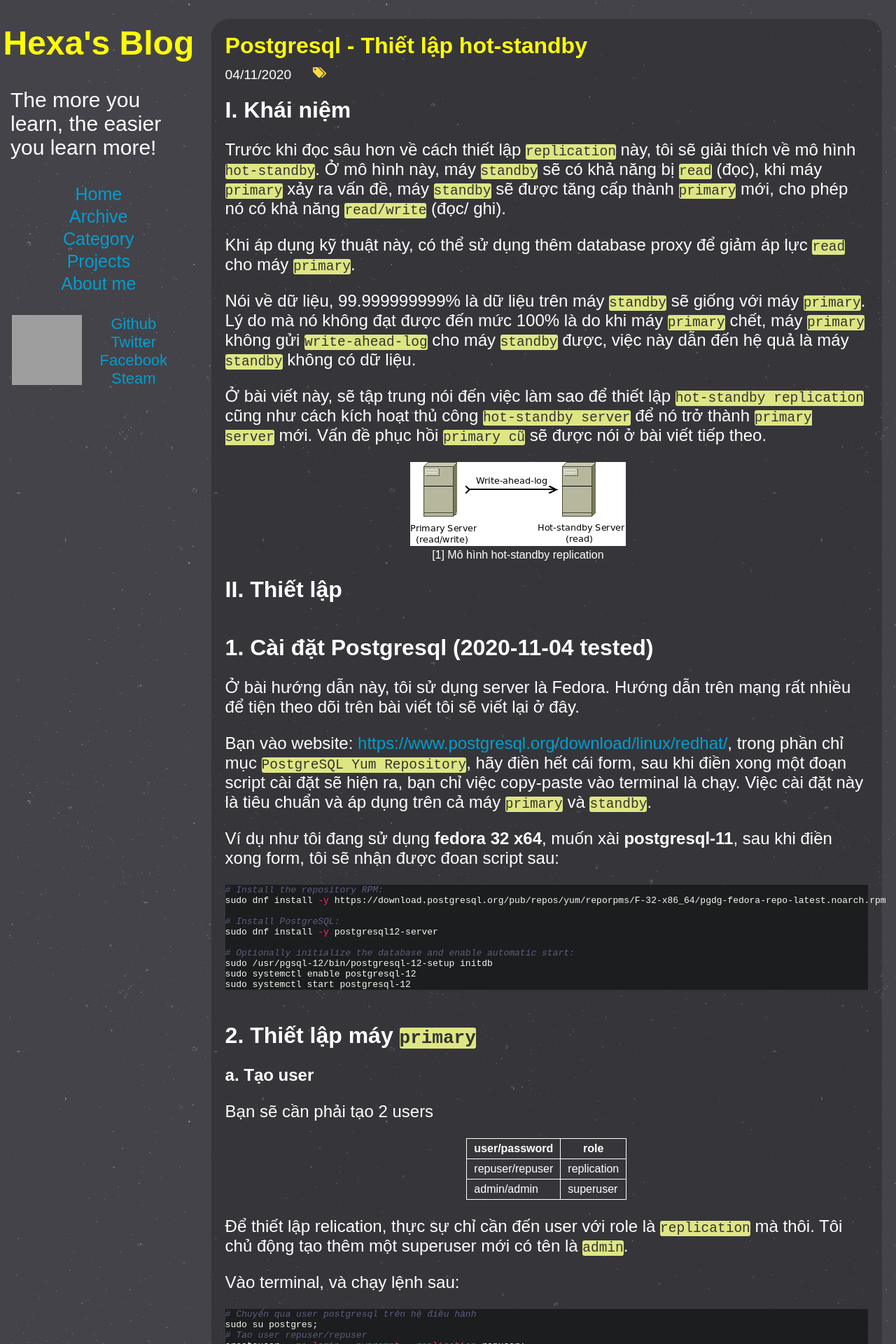
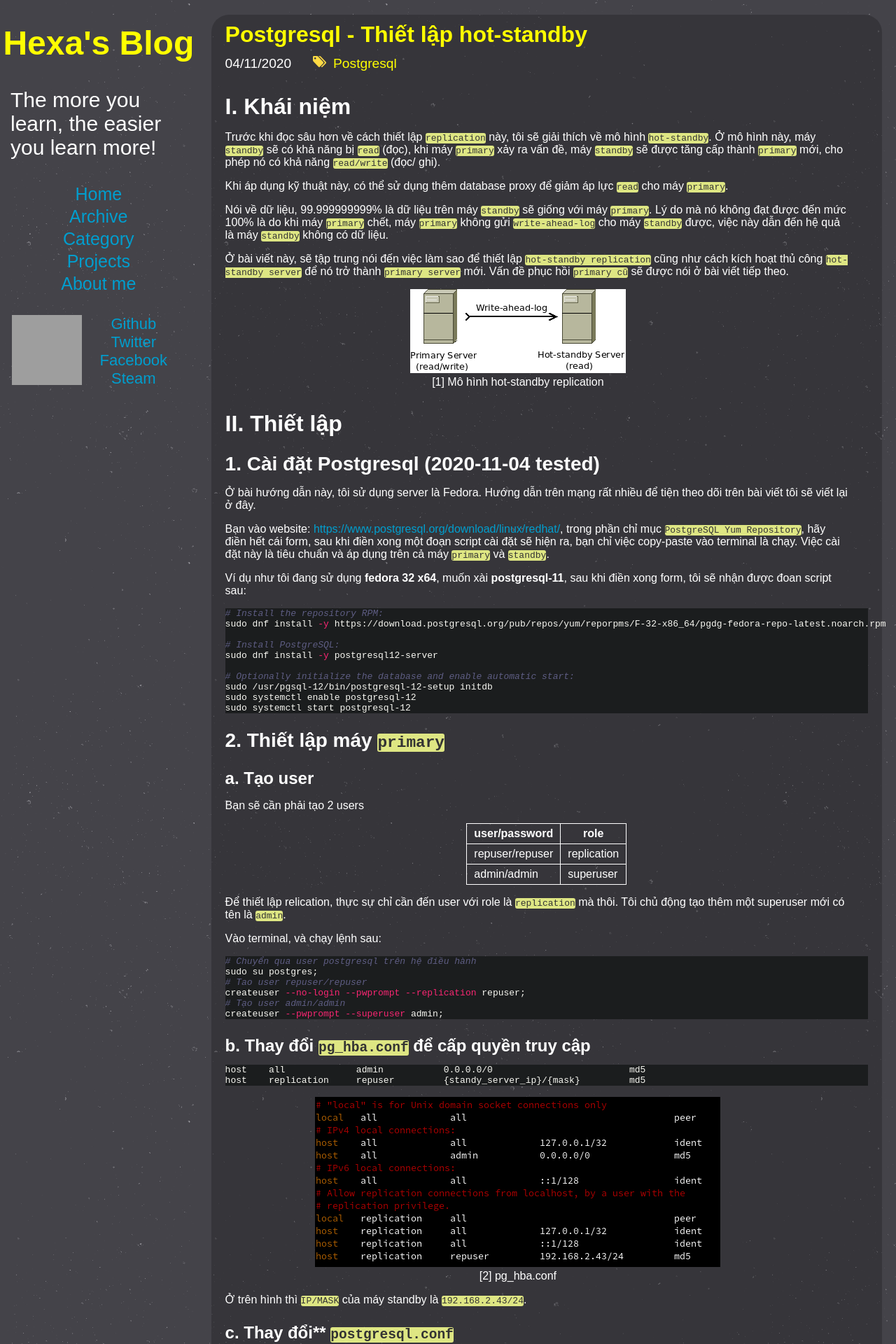
Before and after one commit to nguyenvinhlinh/nguyenvinhlinh.github.io, a Jekyll site: the page built from _posts/2020-11-04-Postgresql---Thiet-lap-hot-standby.md, in a window 1280 px wide. Shown: the top 1920 px of the page at 70% size. Built offline with Jekyll 4.4.1, drawn with Linux system fonts in a browser that asks for light colours; some of the changed text lies outside the part shown; grey boxes are pictures that could not be loaded.

Commit message:
update css

````diff
--- a/_layouts/post.html
+++ b/_layouts/post.html
@@ -3,7 +3,7 @@
 ---
 <post-index>
   <div class="post">
-    <h2>{{page.title}}</h2>
+    <h1>{{page.title}}</h1>
     <div class="date-address-category">{{page.date | date: '%d/%m/%Y'}}
       {% if post.address %}
       - {{post.address}}
--- a/_posts/2020-11-04-Postgresql---Thiet-lap-hot-standby.md
+++ b/_posts/2020-11-04-Postgresql---Thiet-lap-hot-standby.md
@@ -2,8 +2,8 @@
 layout: post
 title: "Postgresql - Thiết lập hot-standby"
 date: 2020-11-04 16:33:36
-tags:
-categories:
+tags: linux, postgresql, fedora
+categories: Postgresql
 ---
 
 # I. Khái niệm
@@ -42,7 +42,7 @@
 
 ## 2. Thiết lập máy `primary`
 
-**a. Tạo user**
+### a. Tạo user
 
 Bạn sẽ cần phải tạo 2 users
 
@@ -64,7 +64,8 @@
 # Tạo user admin/admin
 createuser --pwprompt --superuser admin;
 ```
-**b. Thay đổi `pg_hba.conf` để cấp quyền truy cập**
+
+### b. Thay đổi `pg_hba.conf` để cấp quyền truy cập
 
 
 ``` text
@@ -78,7 +79,7 @@
 Ở trên hình thì `IP/MASK` của máy standby là `192.168.2.43/24`.
 
 
-**c. Thay đổi** `postgresql.conf`
+### c. Thay đổi** `postgresql.conf`
 
 ``` text
 listen_addresses = '*'
@@ -115,7 +116,7 @@
 systemctl stop posgresql-11;
 ```
 
-**a. Kéo thư mục `data` từ máy `primary` sang `standby`**
+### a. Kéo thư mục `data` từ máy `primary` sang `standby`
 
 - Di chuyển thư mục `data` cũ đến nơi khác.
 ``` sh
@@ -137,7 +138,7 @@
 - postgresql.auto.conf
 - recovery.conf
 
-**b. Thiết lập file `recovery.conf`**
+### b. Thiết lập file `recovery.conf`
 
 
 File `recovery.conf` được tạo ra từ lệnh `pg_basebackup` với flag `--write-recovery-conf`. Nội dung của nó đề cập đến chế độ hiện tại của `standby server` và vị trị của `primary server`.
@@ -149,7 +150,7 @@
 ```
 Trong file `recovery.conf`, có thể thấy rõ ràng thông tin truy cập vào `primary server`
 
-**c. Thiết lập `posgresql.conf`**
+### c. Thiết lập `posgresql.conf`
 
 ``` text
 hot_standby = on
--- a/css/app.scss
+++ b/css/app.scss
@@ -141,17 +141,43 @@
     }
   }
 
-  h2{
+  h1{
     color: $heading-color;
     font-size: 2em;
-    padding-top: 20px;
+    padding-top: 10px;
+    margin-bottom: 10px;
+  }
+
+  h1 ~ h1{
+    color: $paragraph-color;
+  }
+
+
+  h2{
+    color: $paragraph-color;
+    font-size: 1.75em;
     margin-bottom: 10px;
     a {
       color: $heading-color;
     }
   }
-  h2 ~ h2{
+
+  h3{
     color: $paragraph-color;
+    font-size: 1.5em;
+    margin-bottom: 10px;
+    a {
+      color: $heading-color;
+    }
+  }
+
+  h4{
+    color: $paragraph-color;
+    font-size: 1.25em;
+    margin-bottom: 10px;
+    a {
+      color: $heading-color;
+    }
   }
 
   div.date-address-category{
@@ -170,7 +196,7 @@
   p {
     color: $paragraph-color;
     max-width: 100ch;
-    font-size: 1.5em;
+    font-size: 1em;
 
     a {
       color: $sidebar-href-color;
````
